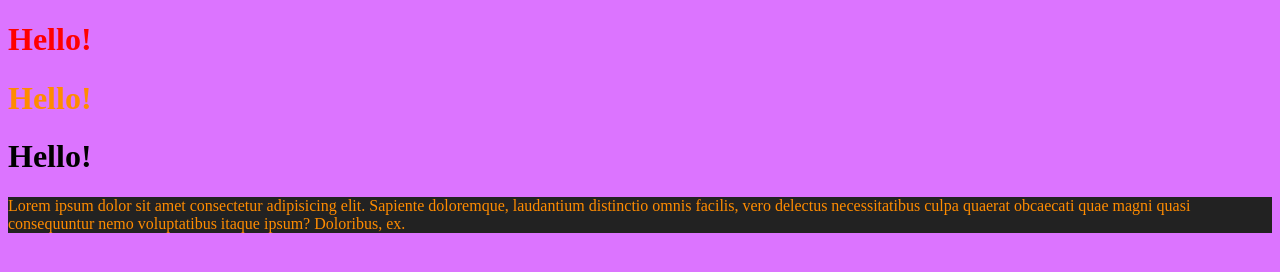
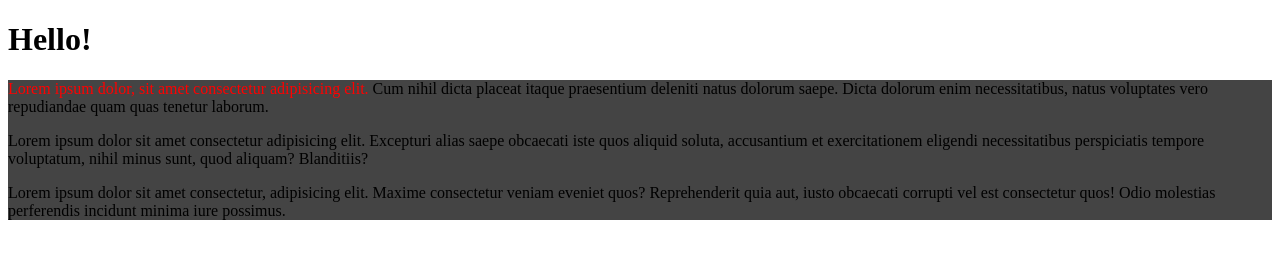
Before and after one commit to leahbarnes/LearnHTML, a plain HTML site: page index.html in a window 1280 px wide. Drawn offline with Linux system fonts and the light colour scheme.

Commit message:
Learning div and span tags

```diff
--- a/index.html
+++ b/index.html
@@ -7,16 +7,25 @@
         My First Website
     </title>
 </head>
-<body style="background-color: rgb(220, 116, 255);">
-    <!-- <a href="https://www.linkedin.com/in/leah-s-barnes/" target=_blank title="Leah's LinkedIn Profile">
-        <img src="images/Leah.JPEG" height="400" alt="This is a picture of Leah" title="Leah Barnes">
-    </a> -->
+<body>
+    <!-- span adds markup to text or portion of a document-->
+    <!-- div defines a division of a document-->
 
-    <h1 style="color: red">Hello!</h1>
-    <h1 style="color: #FF8C00">Hello!</h1>
     <h1>Hello!</h1>
+    <div style="background-color: #444444">
+    <p>
+        <span style="color:red">Lorem ipsum dolor, sit amet consectetur adipisicing elit.</span> Cum nihil dicta placeat itaque praesentium deleniti natus dolorum saepe. Dicta dolorum enim necessitatibus, natus voluptates vero repudiandae quam quas tenetur laborum.
+    </p>
 
-    <p style="background-color: #222222; color: #FF8C00">Lorem ipsum dolor sit amet consectetur adipisicing elit. Sapiente doloremque, laudantium distinctio omnis facilis, vero delectus necessitatibus culpa quaerat obcaecati quae magni quasi consequuntur nemo voluptatibus itaque ipsum? Doloribus, ex.</p>
+    <p>
+        Lorem ipsum dolor sit amet consectetur adipisicing elit. Excepturi alias saepe obcaecati iste quos aliquid soluta, accusantium et exercitationem eligendi necessitatibus perspiciatis tempore voluptatum, nihil minus sunt, quod aliquam? Blanditiis?
+    </p>
+
+    <p>
+        Lorem ipsum dolor sit amet consectetur, adipisicing elit. Maxime consectetur veniam eveniet quos? Reprehenderit quia aut, iusto obcaecati corrupti vel est consectetur quos! Odio molestias perferendis incidunt minima iure possimus.
+    </p>
+</div>
+
 
 </body>
 
```
